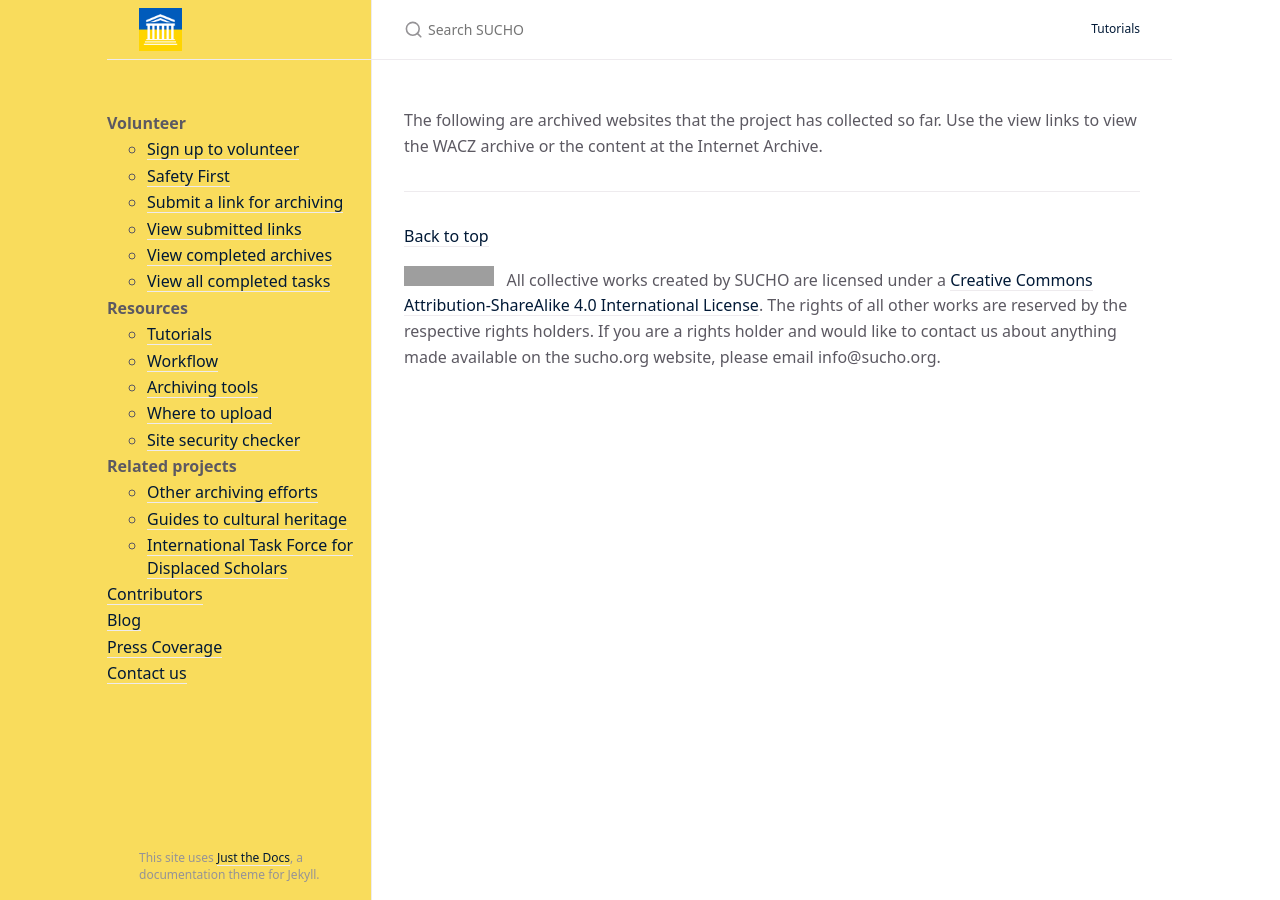
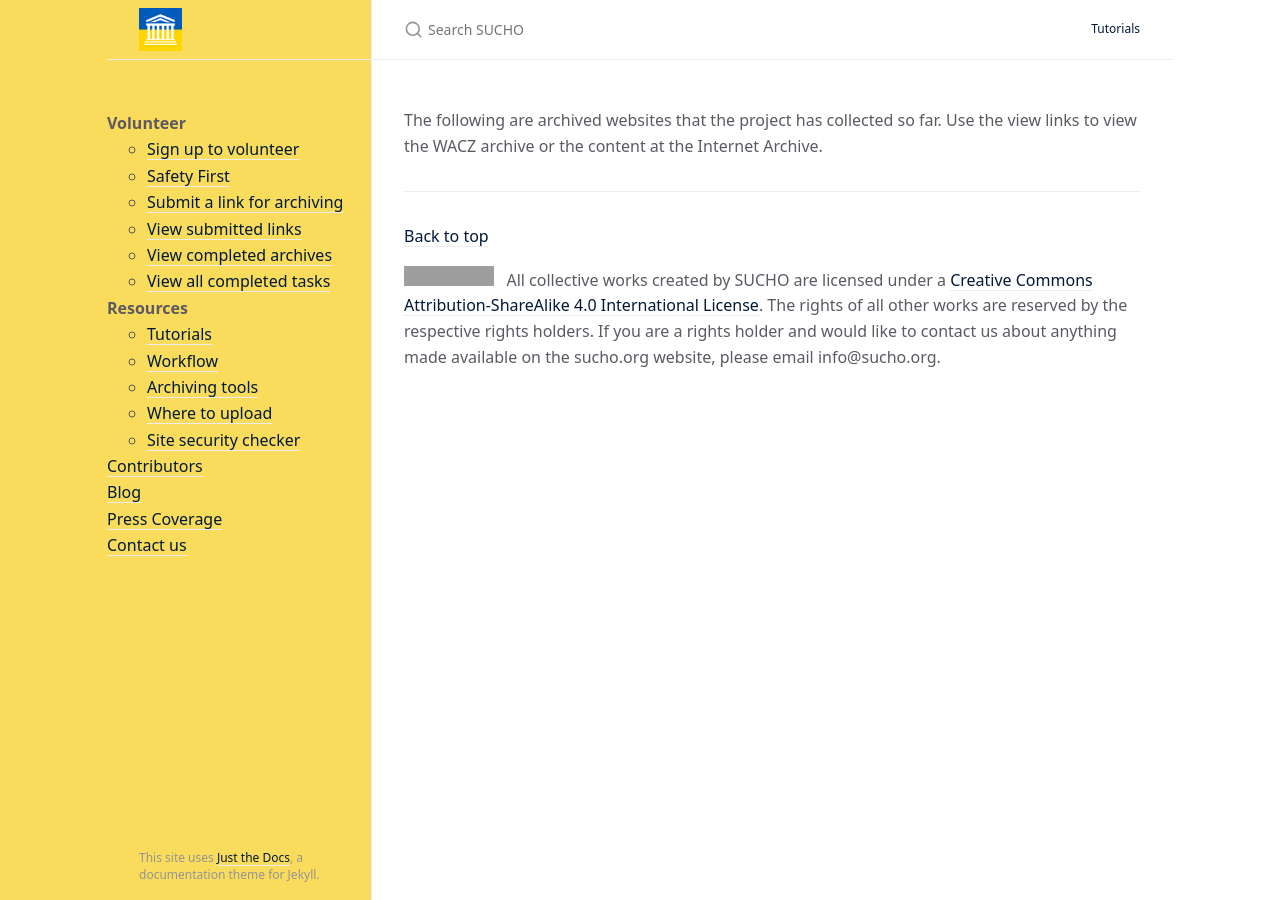
Before and after one commit to sucho-archiving/sucho-archiving.github.io, a Jekyll site: the page built from archives.md, in a window 1280 px wide. Built offline with Jekyll 4.4.1, drawn with Linux system fonts in a browser that asks for light colours; grey boxes are pictures that could not be loaded.

Commit message:
removed related projects section

```diff
--- a/_includes/nav.html
+++ b/_includes/nav.html
@@ -19,14 +19,6 @@
 			<li><a href="https://sitecheck.sucuri.net/">Site security checker</a></li>
 		</ul>
 	</li>
-	<li><strong>Related projects</strong>
-		<ul>
-			<li><a href="/other-efforts">Other archiving efforts</a></li>
-
-			<li><a href="/cultural-heritage">Guides to cultural heritage</a></li>
-			<li><a href="https://docs.google.com/document/d/1S0qKI9NoIMKVSoJ17R-_d4vkcolvCK4Is1dgGkFjgto/edit">International Task Force for Displaced Scholars</a></li>
-		</ul>
-	</li>
 	<li><a href="/contributors">Contributors</a></li>
 	<li><a href="/blog">Blog</a></li>
 	<li><a href="/press">Press Coverage</a></li>
```
